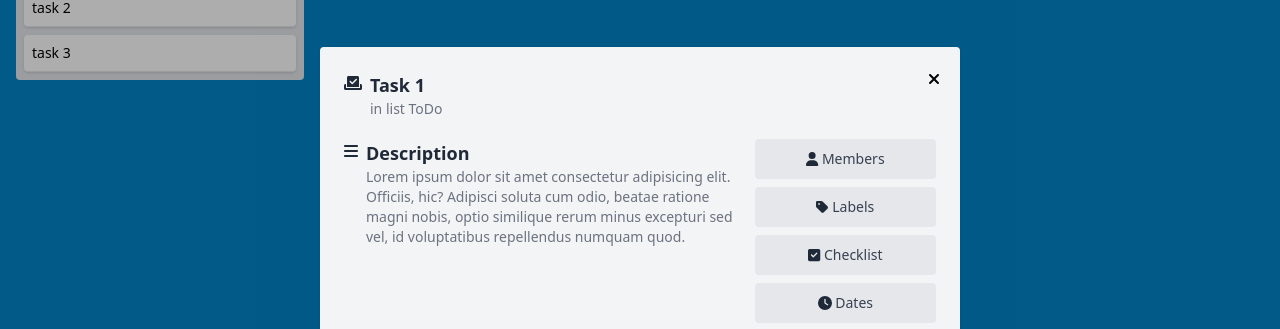
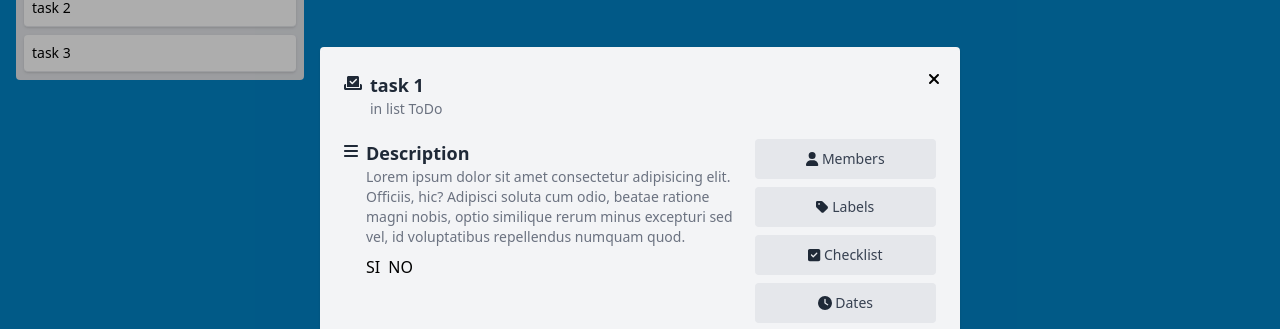
Before and after one commit to AdrianGerman/trello_clon_angular, an Angular app: page /board in a window 1280 px wide. Both pictures are taken after a click on the element "task 1". Shown: the part 203-532 px from the top of the page. Built offline with nearby package versions, Linux system fonts and the light colour scheme.

Commit message:
receiving manners information

```diff
--- a/src/app/components/todo-dialog/todo-dialog.component.html
+++ b/src/app/components/todo-dialog/todo-dialog.component.html
@@ -6,7 +6,7 @@
   <div class="flex space-x-2 mb-5">
     <fa-icon class="text-gray-800" [icon]="faCheckToSlot"></fa-icon>
     <div class="flex flex-col">
-      <h3 class="text-lg font-semibold text-gray-800">Task 1</h3>
+      <h3 class="text-lg font-semibold text-gray-800">{{ todo.title }}</h3>
       <p class="text-sm text-gray-500">in list ToDo</p>
     </div>
   </div>
@@ -19,6 +19,10 @@
           adipisicing elit. Officiis, hic? Adipisci soluta cum odio, beatae
           ratione magni nobis, optio similique rerum minus excepturi sed vel, id
           voluptatibus repellendus numquam quod.</p>
+        <div class="flex space-x-2 pt-2">
+          <button type="button" (click)="closeWithRta(true)">SI</button>
+          <button type="button" (click)="closeWithRta(false)">NO</button>
+        </div>
       </div>
     </div>
     <div class="flex flex-auto space-y-2 flex-col">
--- a/src/app/components/todo-dialog/todo-dialog.component.ts
+++ b/src/app/components/todo-dialog/todo-dialog.component.ts
@@ -1,4 +1,4 @@
-import { Component } from '@angular/core';
+import { Component, Inject } from '@angular/core';
 import {
   faClose,
   faCheckToSlot,
@@ -10,7 +10,16 @@
 } from '@fortawesome/free-solid-svg-icons';
 import { FontAwesomeModule } from '@fortawesome/angular-fontawesome';
 import { BtnComponent } from '../btn/btn.component';
-import { DialogRef } from '@angular/cdk/dialog';
+import { DIALOG_DATA, DialogRef } from '@angular/cdk/dialog';
+import { ToDo } from '../../models/todo.model';
+
+interface InputData {
+  todo: ToDo;
+}
+
+interface OutputData {
+  rta: boolean;
+}
 
 @Component({
   selector: 'app-todo-dialog',
@@ -28,9 +37,20 @@
   faCheckSquare = faCheckSquare;
   faClock = faClock;
 
-  constructor(private dialogRef: DialogRef) {}
+  todo: ToDo;
+
+  constructor(
+    private dialogRef: DialogRef<OutputData>,
+    @Inject(DIALOG_DATA) private data: InputData
+  ) {
+    this.todo = data.todo;
+  }
 
   close() {
     this.dialogRef.close();
   }
+
+  closeWithRta(rta: boolean) {
+    this.dialogRef.close({ rta });
+  }
 }
--- a/src/app/pages/board/board.component.html
+++ b/src/app/pages/board/board.component.html
@@ -16,7 +16,7 @@
           <div class="text-sm mt-2 min-h-[2.5rem]" cdkDropList
             (cdkDropListDropped)="drop($event)"
             [cdkDropListData]="column.todos">
-            <div (click)="openDialog()" *ngFor="let todo of column.todos"
+            <div (click)="openDialog(todo)" *ngFor="let todo of column.todos"
               cdkDrag
               class="bg-white shadow p-2 rounded mt-2 border-b border-x-gray-300 cursor-pointer hover:bg-gray-400">
               {{ todo.title }}
--- a/src/app/pages/board/board.component.ts
+++ b/src/app/pages/board/board.component.ts
@@ -1,4 +1,4 @@
-import { Component } from '@angular/core';
+import { Component, output } from '@angular/core';
 import { CommonModule } from '@angular/common';
 import { DragDropModule } from '@angular/cdk/drag-drop';
 import { DialogModule, Dialog } from '@angular/cdk/dialog';
@@ -31,10 +31,7 @@
   ],
 })
 export class BoardComponent {
-
-  constructor(
-    private dialog: Dialog
-  ) { }
+  constructor(private dialog: Dialog) {}
 
   columns: Column[] = [
     {
@@ -102,11 +99,16 @@
     });
   }
 
-  openDialog() {
-    this.dialog.open(TodoDialogComponent, {
+  openDialog(todo: ToDo) {
+    const dialogRef = this.dialog.open(TodoDialogComponent, {
       minWidth: '300px',
-      maxWidth: '50%'
-    })
+      maxWidth: '50%',
+      data: {
+        todo: todo,
+      },
+    });
+    dialogRef.closed.subscribe((output) => {
+      console.log(output);
+    });
   }
-
 }
```
